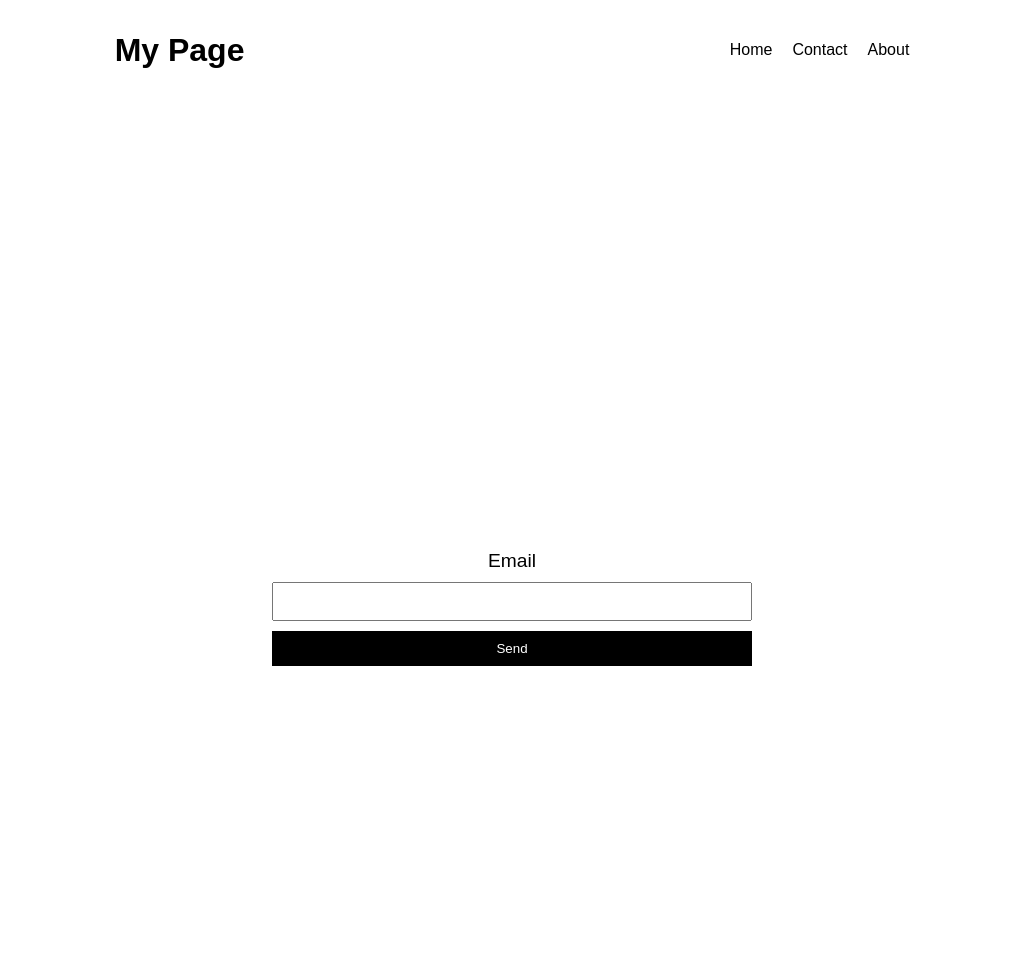
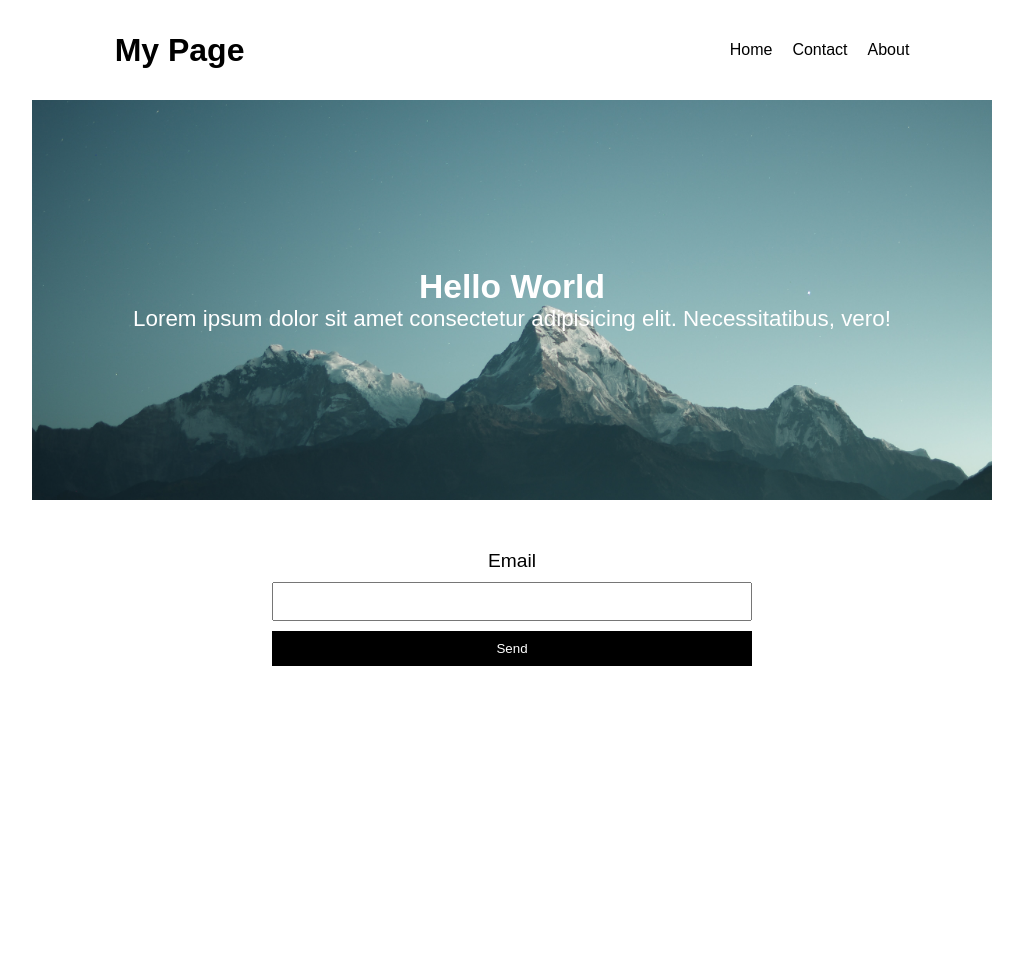
Before and after one commit to GarrettLockhart/stu-mini-project, a plain HTML site: page index.html in a window 1280 px wide. Shown: the top 953 px of the page, without its empty margins (128-1151 px from the left). Drawn offline with Linux system fonts and the light colour scheme; the site is published under a folder, as on GitHub Pages, so addresses that start at the root find nothing.

Commit message:
fixed file path for hero image

```diff
--- a/css/style.css
+++ b/css/style.css
@@ -40,7 +40,7 @@ a {
 /* Showcase */
 
 .showcase {
-  background-image: url(/images/bg-image.jpg);
+  background-image: url(../images/bg-image.jpg);
   background-position: center center;
   background-size: cover;
   height: 400px;
```
